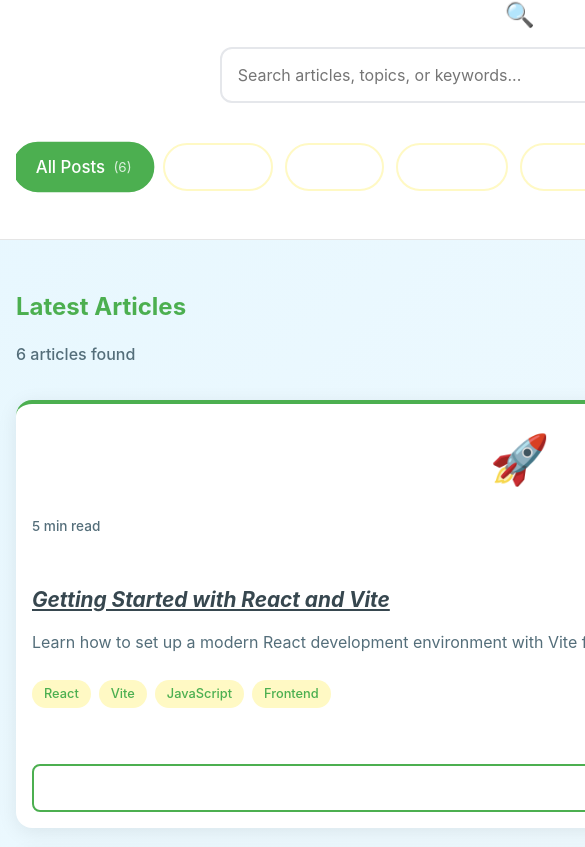
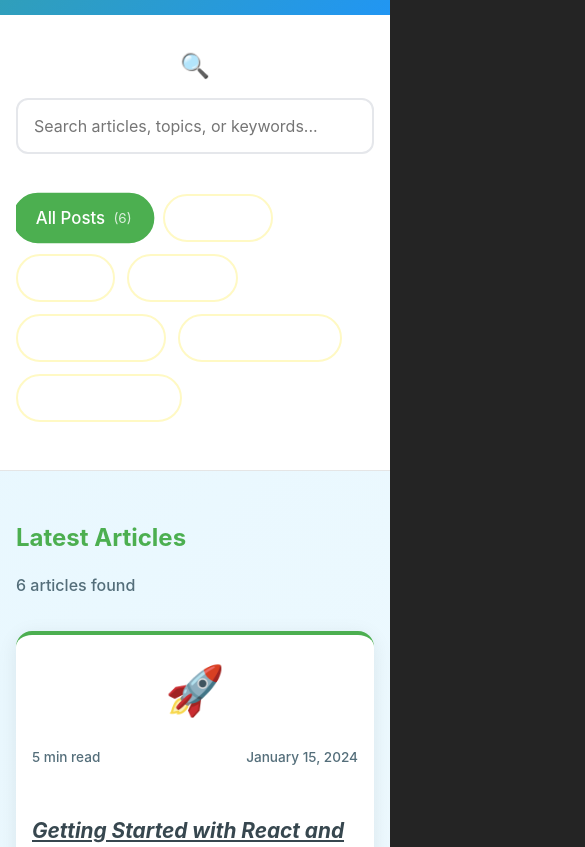
Before and after one commit to catbarber/chris-feveck, a React (Vite) app: page /blog in a window 390 px wide. Shown: the part 1117-1964 px from the top of the page, 585 px wide, since content can reach past the window. Built offline with nearby package versions, Linux system fonts and the light colour scheme; the HTML template or start-up script is replaced by a standard one.

Commit message:
Update BlogPage.css

```diff
--- a/src/pages/BlogPage.css
+++ b/src/pages/BlogPage.css
@@ -524,7 +524,12 @@
 }
 
 @media (max-width: 480px) {
-  .blog-hero h1 {
+ .filter-scroll{
+display:flex;
+flex-flow:row wrap;
+}
+
+ .blog-hero h1 {
     font-size: 2rem;
   }
 
```
